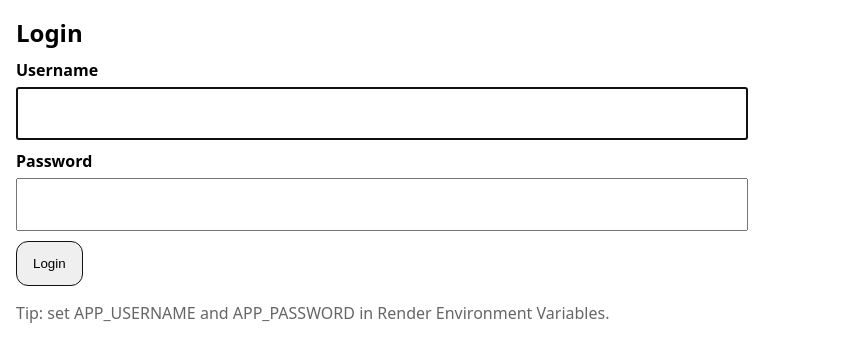
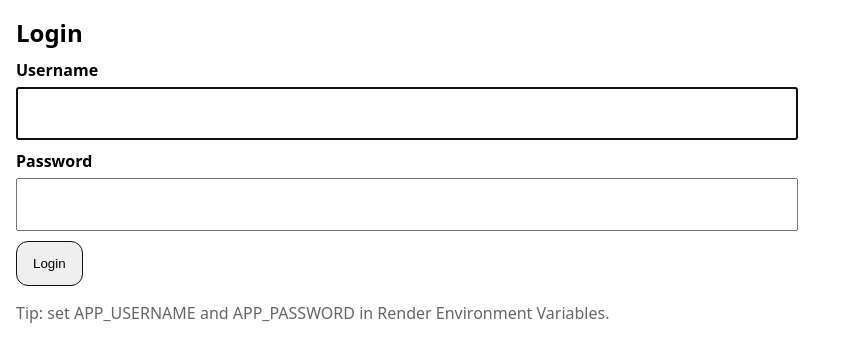
Before and after one commit to TomasOrrego11/Roll-Inventory, a Flask app: page /login in a window 1280 px wide. Shown: the top 362 px of the page, without its empty margins (0-845 px from the left). Run offline with Flask 3, Linux system fonts and the light colour scheme; parts of the project's set-up code (start-up, migrations or seed data) failed here and were passed over; some libraries are stand-ins or nearby versions.

Commit message:
Update base.html

```diff
--- a/templates/base.html
+++ b/templates/base.html
@@ -6,11 +6,12 @@
   <title>{{ title or "Roll Inventory" }}</title>
   <style>
     body { font-family: system-ui, -apple-system, Segoe UI, Roboto, Arial; margin: 16px; }
-    .wrap { max-width: 700px; }
+    .wrap { max-width: 750px; }
     .btn { display:block; padding:14px 16px; margin:10px 0; border:1px solid #111; border-radius:12px; text-decoration:none; }
     .btn.inline { display:inline-block; margin-right:10px; }
-    input { width:100%; padding:14px; font-size:18px; }
+    input, select, textarea { width:100%; padding:14px; font-size:18px; }
     label { display:block; margin:10px 0 6px; font-weight:600; }
+    textarea { height: 220px; }
     table { border-collapse: collapse; width:100%; margin-top: 10px; }
     th, td { border-bottom:1px solid #ddd; padding:10px; text-align:left; }
     .flash { padding:12px; border-radius:10px; margin:10px 0; }
@@ -18,6 +19,8 @@
     .error { background:#ffecec; border:1px solid #d55; }
     .muted { color:#666; }
     .topbar { display:flex; justify-content:space-between; align-items:center; gap:10px; }
+    .grid2 { display:grid; grid-template-columns: 1fr 1fr; gap: 10px; }
+    @media (max-width: 650px){ .grid2 { grid-template-columns:1fr; } }
   </style>
 </head>
 <body>
```
